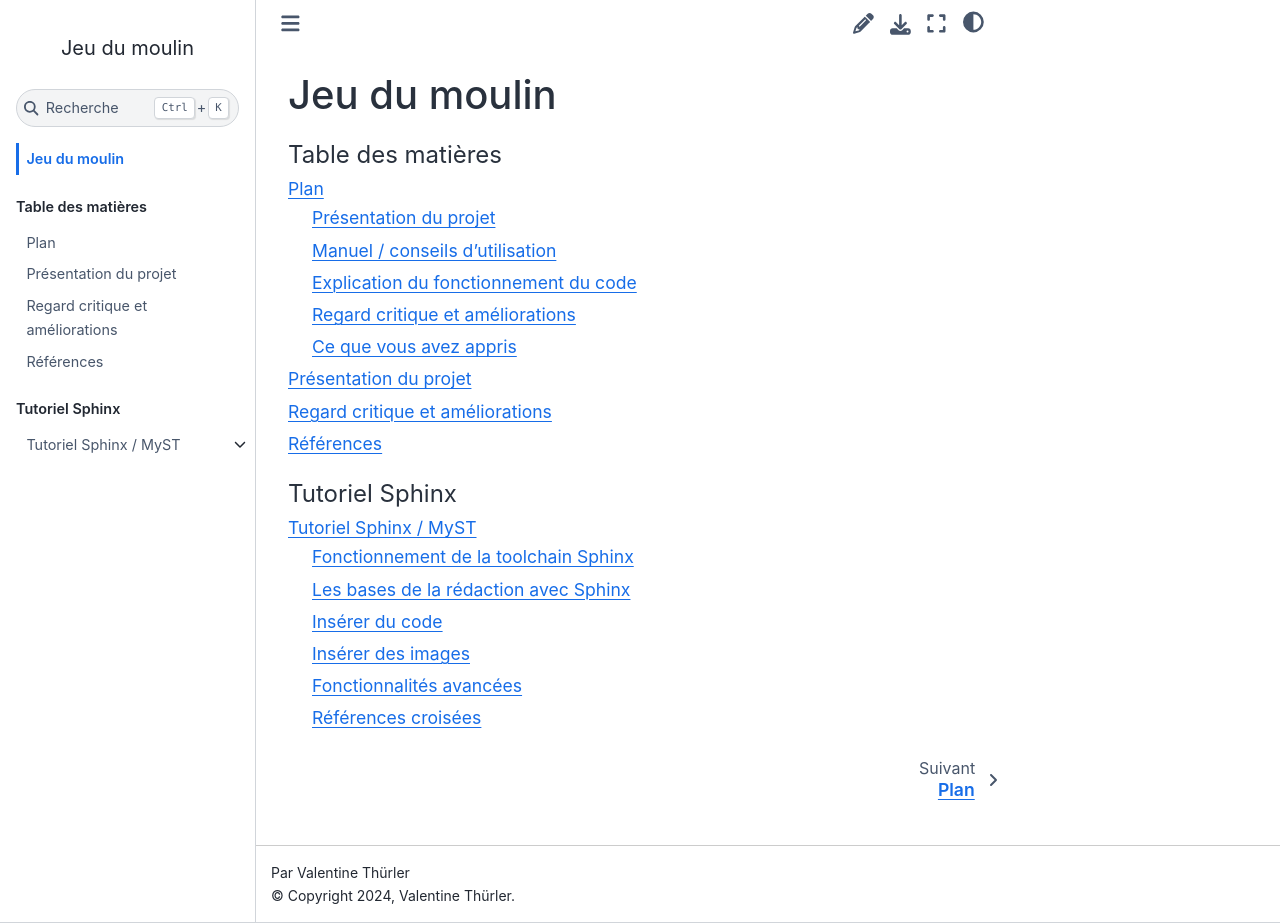
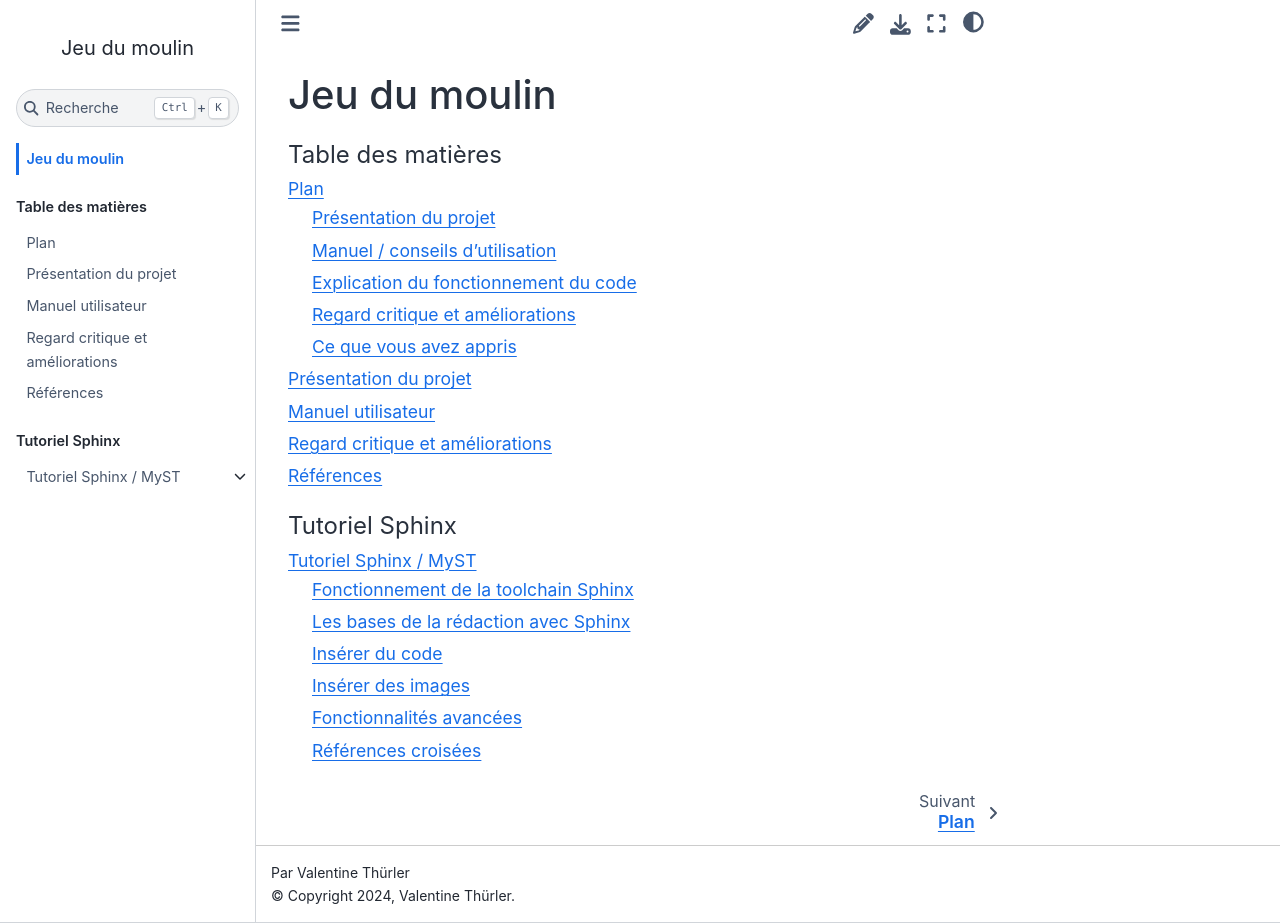
Before and after one commit to valentinethrlr/projet_moulin_documentation, a Sphinx documentation site: the page built from source/index.rst, in a window 1280 px wide and 923 px high. Built offline with Sphinx 7.4.7 and the Sphinx Book theme 1.1.4, drawn with Linux system fonts in a browser that asks for light colours.

Commit message:
création du manuel

```diff
--- a/source/index.rst
+++ b/source/index.rst
@@ -10,6 +10,7 @@ Jeu du moulin
 
     plan.md
     presentation.md
+    manuel.md
     critique.md
     references.rst
 
--- /dev/null
+++ b/source/manuel.md
@@ -0,0 +1,5 @@
+(manuel) =
+
+# Manuel utilisateur
+
+Ceci est le manuel utilisateur, servant
```
